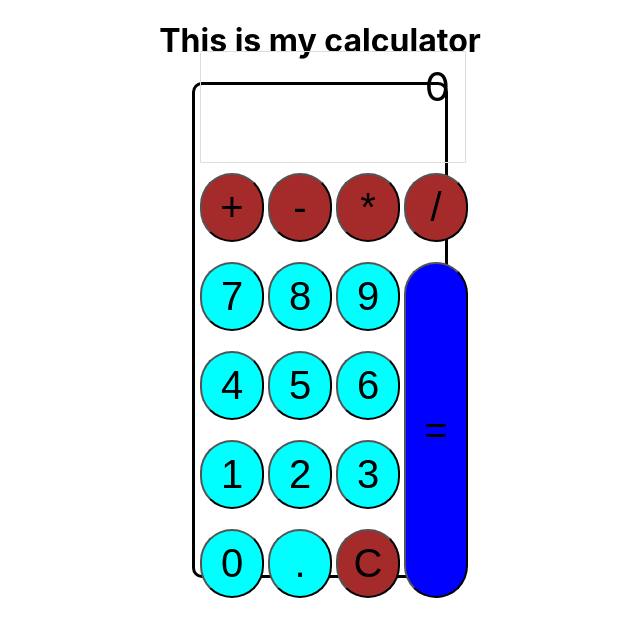
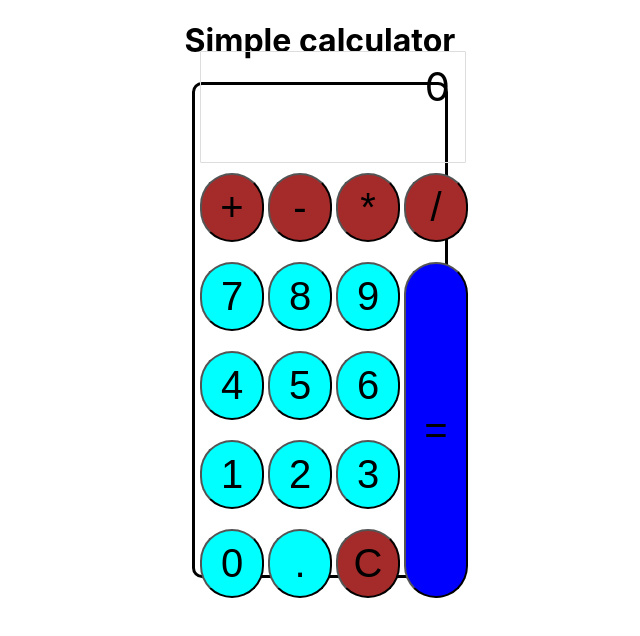
Before and after one commit to harrylew25/Calculator-JS, a React (Create React App) app: page / in a window 1280 px wide. Shown: the top 636 px of the page, without its empty margins (320-960 px from the left). Built offline with nearby package versions, Linux system fonts and the light colour scheme.

Commit message:
Refactored the readme file

```diff
--- a/src/components/calculator.js
+++ b/src/components/calculator.js
@@ -51,7 +51,7 @@ const Calculator = () => {
 
   return (
     <Fragment>
-      <h1>This is my calculator</h1>
+      <h1>Simple calculator</h1>
       <div className={classes.calculator}>
         <div>
           <div className={classes.inputDisplay}>
```
Also changed, not shown: src/assets/calculator-v1.png (added), 1 other file (tests, documents, lock files or other folders).
